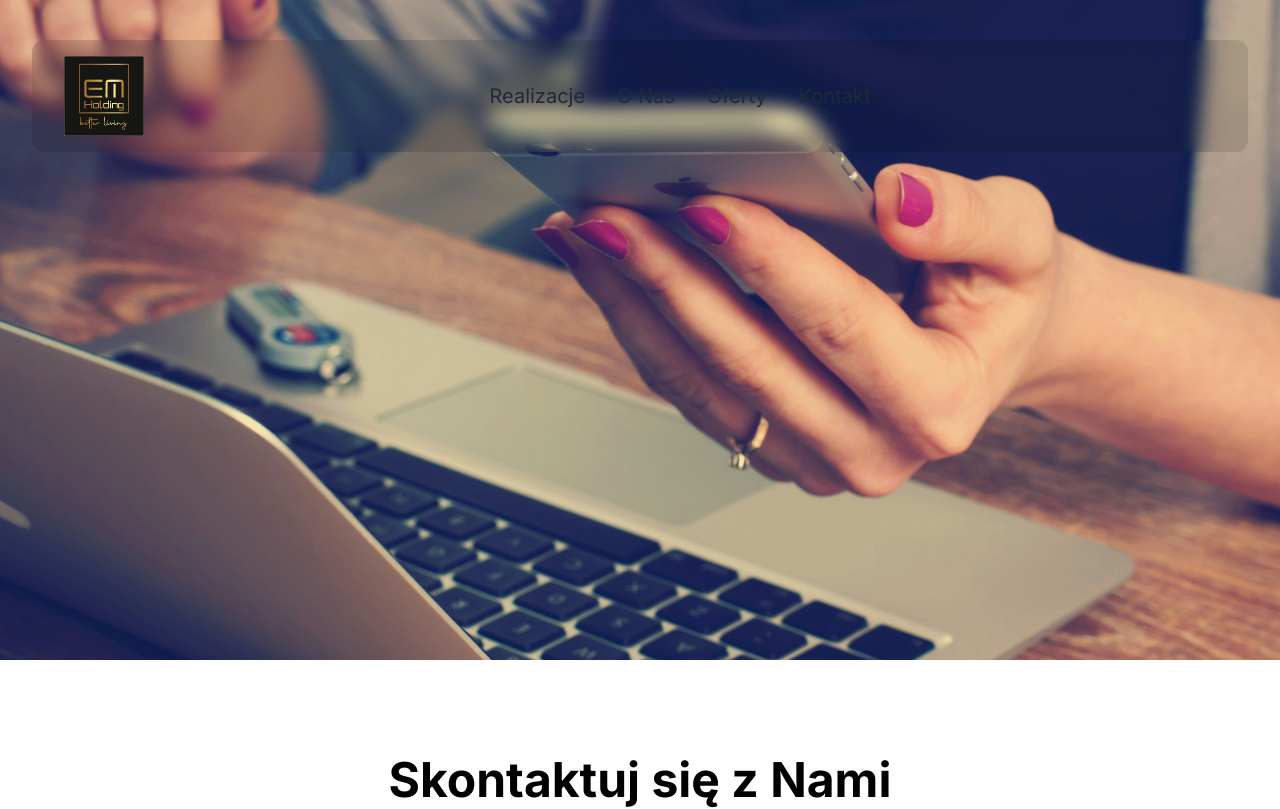
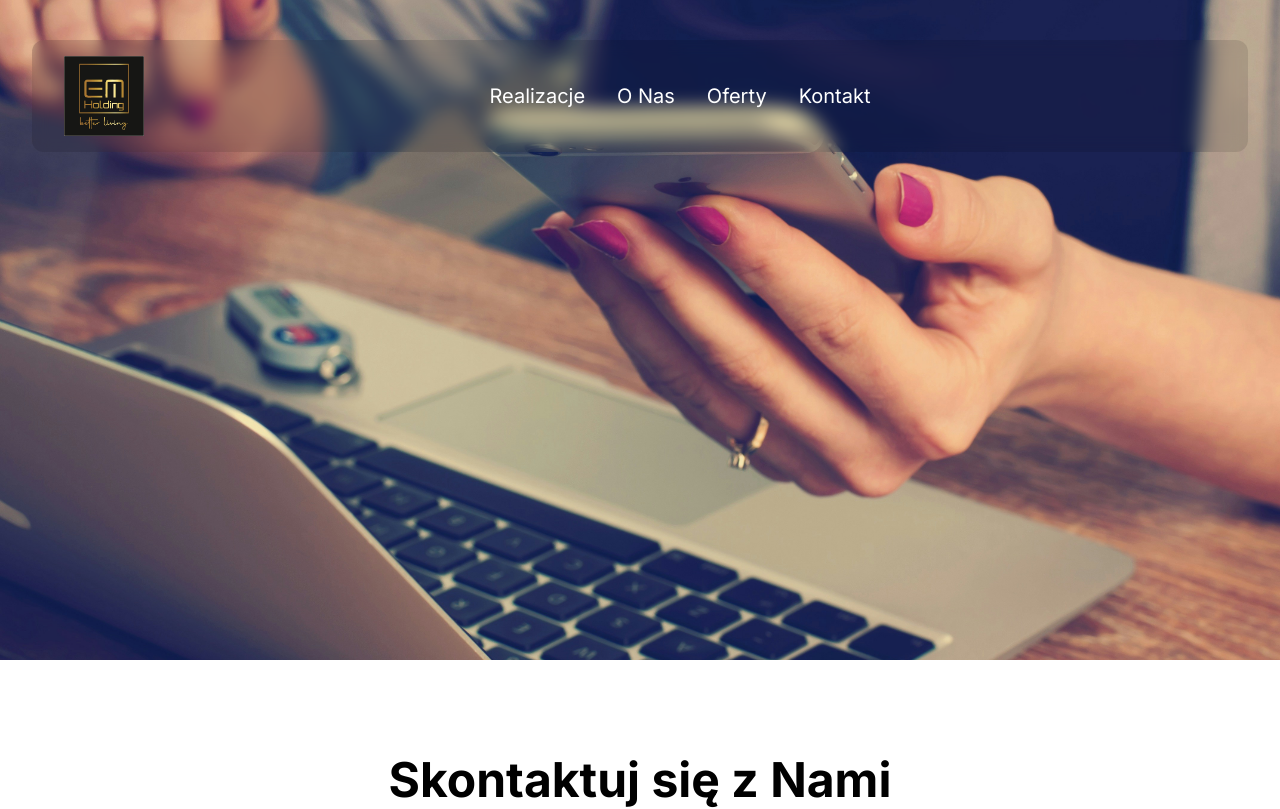
Before and after one commit to karol-wojak/real_estate_website, a React (Vite) app: page /real_estate_website/contact in a window 1280 px wide. Shown: the top 809 px of the page. Built offline with nearby package versions, Linux system fonts and the light colour scheme.

Commit message:
Update navigation item styles for improved hover effects and consistency

```diff
--- a/src/components/Navigation.jsx
+++ b/src/components/Navigation.jsx
@@ -36,14 +36,14 @@ const Navigation = ({ isMobileMenuOpen, toggleMobileMenu, logo }) => {
                                     <HashLink
                                         to={item.path}
                                         scroll={scrollWithOffset}
-                                        className="nav-item-button text-xl font-medium text-white no-underline focus:outline-none hover:scale-[1.02]"
+                                        className="nav-item-button text-xl font-medium text-white no-underline focus:outline-none hover:scale-[1.02] inline-block transform transition-all duration-300 ease-out hover:-translate-y-1 hover:scale-105"
                                     >
                                         {item.name}
                                     </HashLink>
                                 ) : (
                                     <Link
                                         to={item.path}
-                                        className="nav-item-button text-xl font-medium text-white no-underline focus:outline-none hover:scale-[1.02]"
+                                        className="nav-item-button text-xl font-medium text-white no-underline focus:outline-none hover:scale-[1.02] inline-block transform transition-all duration-300 ease-out hover:-translate-y-1 hover:scale-105"
                                     >
                                         {item.name}
                                     </Link>
--- a/src/index.css
+++ b/src/index.css
@@ -49,12 +49,7 @@ html {
 
 /* Base style for navigation items: ensure consistent color and smooth transitions for hover effects */
 .nav-item-button {
-  color: #1F2937; /* Tailwind's gray-800 for a consistent dark text */
+  color: #ffffff; /* Tailwind's gray-800 for a consistent dark text */
   transition: transform 0.3s ease-out, text-shadow 0.3s ease-out; /* Smooth transitions for scale and text-shadow */
   text-shadow: 0 0 0px rgba(0, 0, 0, 0); /* Start with no shadow (transparent) to reserve space */
 }
-
-.nav-item-button:hover {
-  transform: scale(1.02);
-  text-shadow: 0 0 1px currentColor;
-}
```
